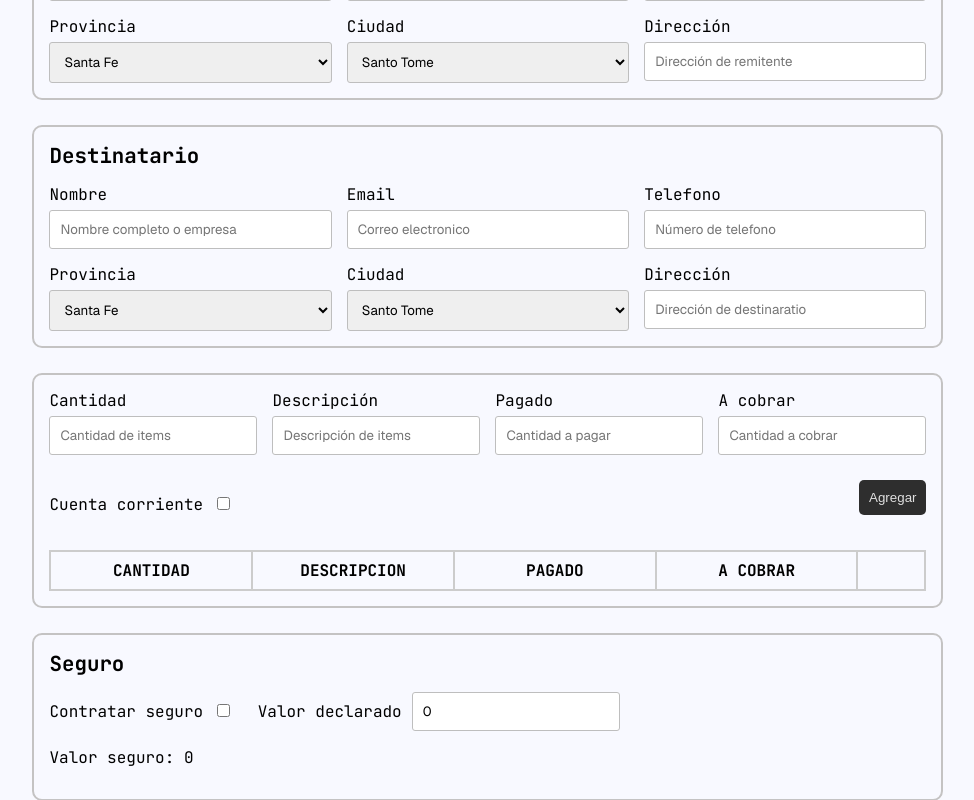
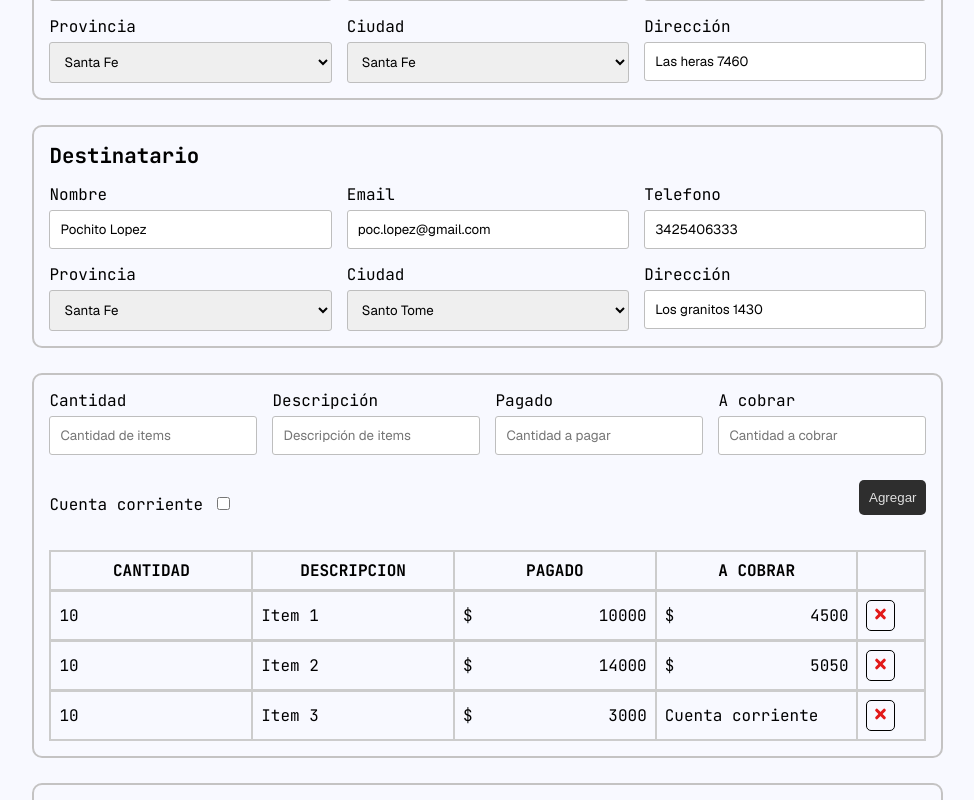
Before and after one commit to Eze-Medina/nyc-logistics-tracking-frontend, a React (Vite) app: page / in a window 1280 px wide. Shown: the part 280-1080 px from the top of the page, without its empty margins (152-1126 px from the left). Built offline with nearby package versions, Linux system fonts and the light colour scheme.

Commit message:
first commit

```diff
--- a/src/modules/home/components/form/guideForm/GuideForm.tsx
+++ b/src/modules/home/components/form/guideForm/GuideForm.tsx
@@ -13,36 +13,58 @@ import style from './guideform.module.css'
 
 const formData: Form = {
   sender: {
-    name: '',
-    email: '',
-    phone: '',
-    address: '',
+    name: 'Ezequiel Medina',
+    email: 'tec.medinaeze@gmail.com',
+    phone: '3425502666',
+    address: 'Las heras 7460',
   },
   receiver: {
-    name: '',
-    email: '',
-    phone: '',
-    address: '',
+    name: 'Pochito Lopez',
+    email: 'poc.lopez@gmail.com',
+    phone: '3425406333',
+    address: 'Los granitos 1430',
   },
   origin: {
-    province: '',
-    city: '',
+    province: "Santa Fe",
+    city: "Santa Fe"
   },
   destination: {
-    province: '',
-    city: '',
+    province: "Santa Fe",
+    city: "Santo Tomé"
   },
   sure: {
-    secure: false,
-    declaredValue: 0,
-    sureValue: 0,
+    secure: true,
+    declaredValue: 50000,
+    sureValue: 2500
   },
   guia: {
     numero: 0
   }
-};
+}
 
-const items: Item[] = [];
+const items: Item[] = [
+  {
+    quantity: 10,
+    description: 'Item 1',
+    paid: 10000,
+    remainingAmount: 4500,
+    currentAccount: false,
+  },
+  {
+    quantity: 10,
+    description: 'Item 2',
+    paid: 14000,
+    remainingAmount: 5050,
+    currentAccount: false,
+  },
+  {
+    quantity: 10,
+    description: 'Item 3',
+    paid: 3000,
+    remainingAmount: 500,
+    currentAccount: true,
+  }
+]
 
 export const GuideForm = () => {
 
--- a/src/shared/components/guideShipment/CreatePDF.tsx
+++ b/src/shared/components/guideShipment/CreatePDF.tsx
@@ -43,9 +43,6 @@ export const CreatePDF = (props: dataType) => {
           {/* Información de la empresa */}
           <View style={styles.companyBlock}>
             <Text style={styles.companyName}>N.Y.C Logística</Text>
-            <Text style={styles.smallText}>
-              Razón Social: Entrega OK S.R.L.
-            </Text>
             <Text style={styles.smallText}>
               Av. Ejercito Arg 3343 - Santo Tome
             </Text>
```
